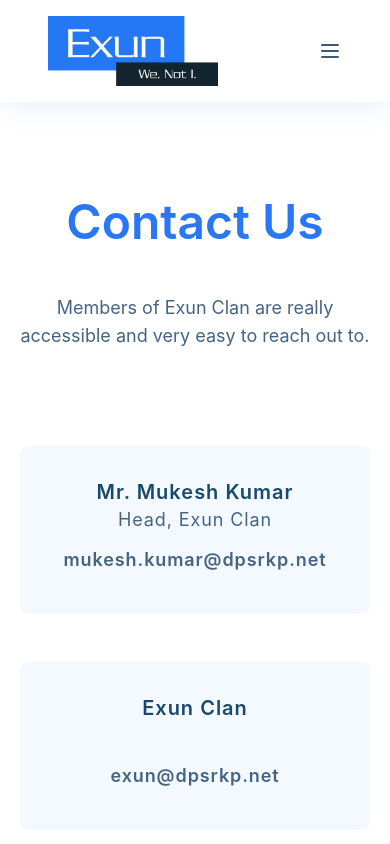
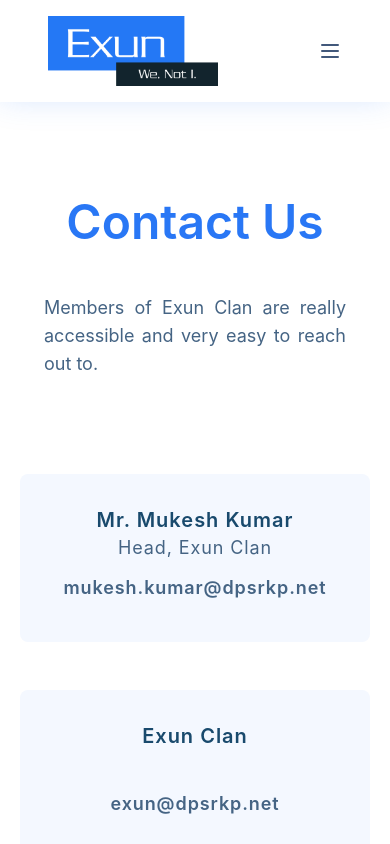
Before and after one commit to exunclan/website-2022, a Next.js app: page /contact in a window 390 px wide. Shown: the top 844 px of the page. Built offline with nearby package versions, Linux system fonts and the light colour scheme.

Commit message:
fix: styling in mobile view

```diff
--- a/components/PageHeader.js
+++ b/components/PageHeader.js
@@ -5,15 +5,15 @@
   custom,
 }) {
   return (
-        <div className="flex flex-col items-center justify-center w-full py-24">
-            <h2 className="text-center text-5xl md:text-6xl text-primary font-semibold">
+    <div className="flex flex-col items-center justify-center w-full py-24 px-6 text-justify">
+      <h2 className="text-5xl md:text-6xl text-primary font-semibold">
         {title}
       </h2>
-            <p className="text-accent-dark mt-12 text-lg max-w-[500px] text-center">
+      <p className="text-accent-dark mt-12 text-lg max-w-[500px]">
         {description}
       </p>
       {descriptionTwo && (
-                <p className="text-accent-dark mt-6 text-lg max-w-[500px] text-center">
+        <p className="text-accent-dark mt-6 text-lg max-w-[500px]">
           {descriptionTwo}
         </p>
       )}
```
Lines whose indentation alone changed are shown as unchanged.
